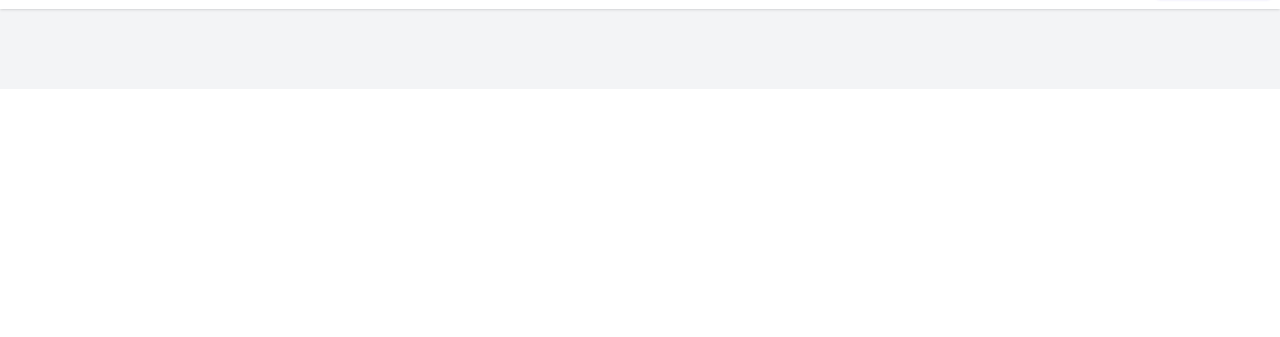
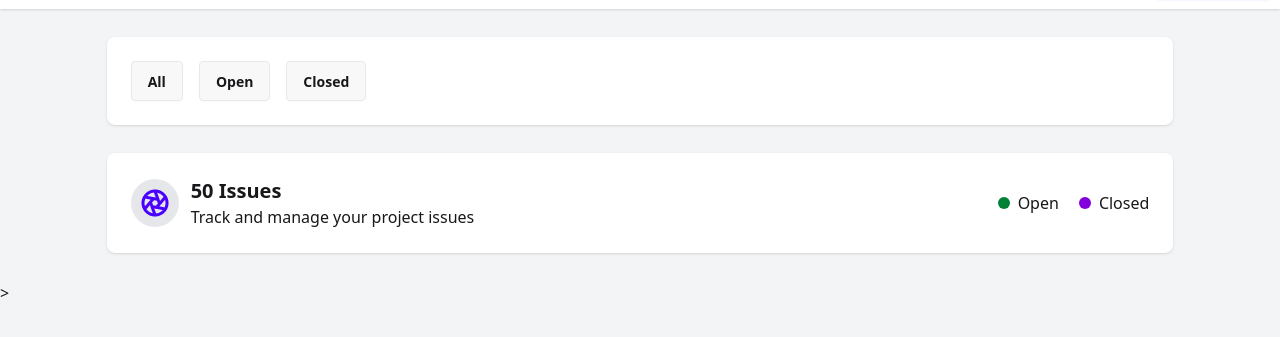
Before and after one commit to jahidul29/B13-A5-Github-Issue-Tracker, a plain HTML site: page homepage.html in a window 1280 px wide. Shown: the part 95-432 px from the top of the page. Drawn offline with nearby package versions, Linux system fonts and the light colour scheme.

Commit message:
Issue Tabs and issue Container top bar created

```diff
--- a/homepage.html
+++ b/homepage.html
@@ -20,6 +20,7 @@
 </head>
 
 <body class="bg-gray-100 pt-10 pb-20">
+    <!-- navebar -->
     <section>
         <div class="navbar bg-white shadow">
             <div class="flex-1">
@@ -34,5 +35,31 @@
             </div>
         </div>
     </section>
+<!-- Tabs -->
+    <section class="bg-white shadow p-6 w-10/12 mx-auto m-7 rounded-lg flex gap-4">
+        <button class="btn">All</button>
+        <button class="btn">Open</button>
+        <button class="btn">Closed</button>
+    </section>
+
+    <section>
+        <div class="bg-white shadow p-6 w-10/12 mx-auto m-7 rounded-lg flex justify-between items-center gap-4">
+           <div class="flex gap-3 items-center">
+            <img class="bg-gray-200 rounded-full p-2" src="./assets/Aperture.png" alt="">
+            <div>
+                <h3 class="font-bold text-xl"><span>50</span> Issues</h3>
+                <p>Track and manage your project issues</p>
+            </div>
+           </div>
+
+           <div class="flex gap-5">
+            <p class="flex items-center gap-2">
+                <span class="w-3 h-3 bg-green-700 rounded-full"></span>Open</p>
+            <p class="flex items-center gap-2">
+                <span class="w-3 h-3 bg-purple-700 rounded-full"></span>Closed</p>
+           </div>
+        </div>>
+
+    </section>
 </body>
 </html>
```
